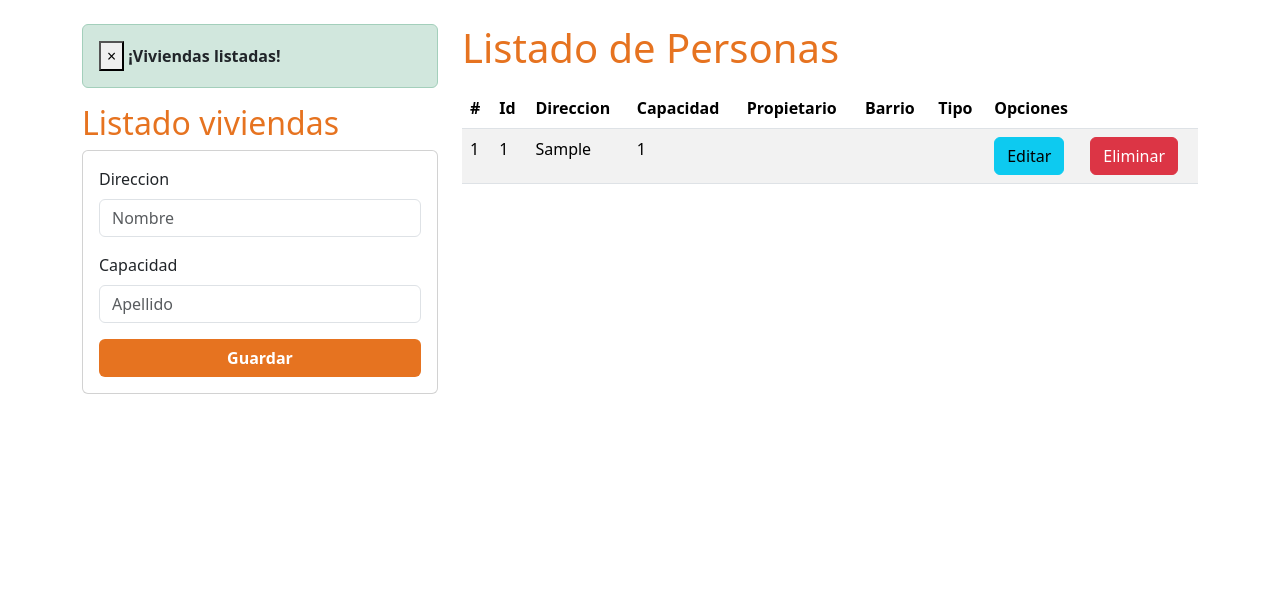
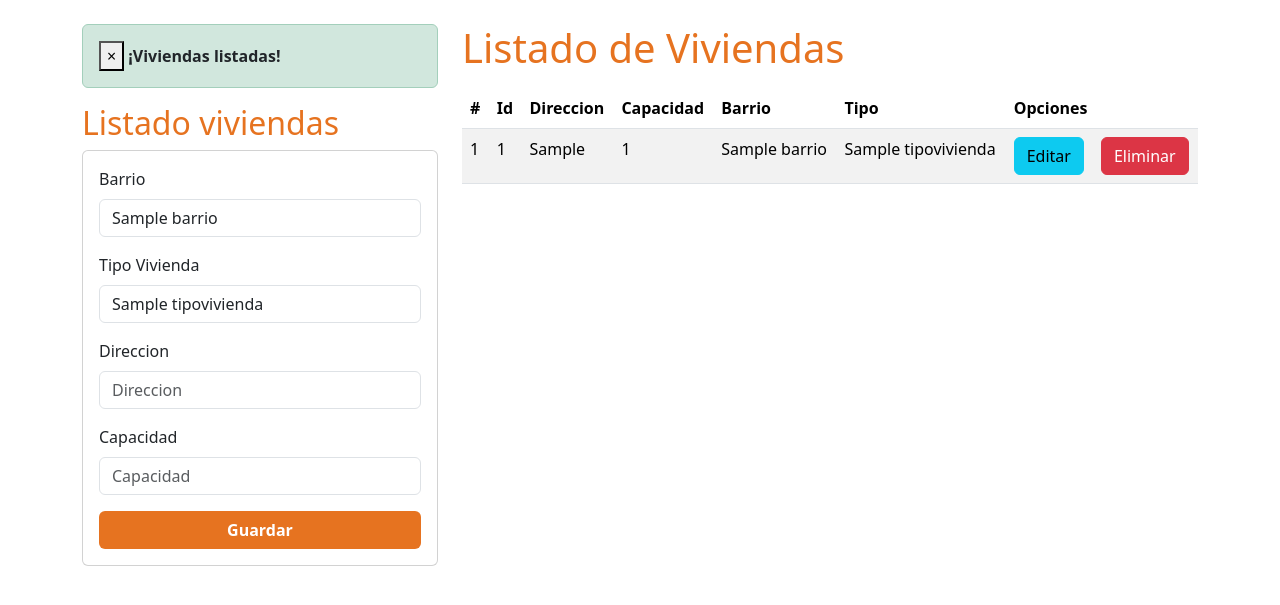
Before and after one commit to Ingesoft-II-IdioMind/Lab0-BasesDeDatos, a Django app: page /gestionViviendas/ in a window 1280 px wide. Shown: the part 56-661 px from the top of the page. Run offline with Django 5.2, Linux system fonts and the light colour scheme; tables that the repository leaves empty hold one stand-in row (values such as "Sample post").

Commit message:
viviendas crud complete -foreigh personas

```diff
--- a/Vivienda/models.py
+++ b/Vivienda/models.py
@@ -1,21 +1,17 @@
 from django.db import models
+from Barrio.models import Barrio
+# Create your models here.
 
-# Create your models here.
+class TipoVivienda(models.Model):
+    idTipoVivienda = models.AutoField(primary_key=True)
+    nombre = models.CharField(max_length=45,null=True,blank=True)
+
+
 
 class Vivienda(models.Model):
     idVivienda = models.AutoField(primary_key=True)
-    direccion = models.CharField(max_length=45)
+    #idPropietario = models.ForeignKey(Persona,null=True,blank=True)
+    idBarrio = models.ForeignKey(Barrio,null=True,blank=True,on_delete=models.DO_NOTHING)
+    idTipo_vivienda = models.ForeignKey(TipoVivienda,null=True,blank=True,on_delete=models.DO_NOTHING)
+    direccion = models.CharField(max_length=45,null=True,blank=True)
     capacidad = models.IntegerField()
-
-    def __str__(self):
-        return self.direccion
-
-
-
-class TipoVivienda(models.Model):
-    idTipoVivienda = models.AutoField(primary_key=True)
-    nombre = models.CharField(max_length=45)
-    poblacion = models.IntegerField()
-
-    def __str__(self):
-        return self.direccion
--- a/Vivienda/urls.py
+++ b/Vivienda/urls.py
@@ -3,8 +3,8 @@ from django.urls import path
 
 urlpatterns = [
     path('gestionViviendas/', views.gestionViviendas),
-    path('gestionViviendas/registrarVivienda/', views.registrarVivienda),
-    path('gestionViviendas/edicionVivienda/<idVivienda>', views.edicionVivienda),
-    path('gestionViviendas/editarVivienda/', views.editarVivienda),
-    path('gestionViviendas/eliminarVivienda/<idVivienda>', views.eliminarVivienda),
+    path('registrarVivienda/', views.registrarVivienda),
+    path('edicionVivienda/<int:idVivienda>/', views.edicionVivienda),
+    path('editarVivienda/<int:idVivienda>/', views.editarVivienda),
+    path('eliminarVivienda/<int:idVivienda>/', views.eliminarVivienda),
 ]
--- a/Vivienda/views.py
+++ b/Vivienda/views.py
@@ -1,39 +1,85 @@
 from django.shortcuts import render, redirect
-from .models import Vivienda
+from django.core.exceptions import ObjectDoesNotExist
+from .models import Vivienda,TipoVivienda
+from Barrio.models import Barrio
 from django.contrib import messages
 # Create your views here.
 def gestionViviendas(request):
     viviendas = Vivienda.objects.all()
+    barrios = Barrio.objects.all()
+    tipoviviendas = TipoVivienda.objects.all()
     messages.success(request, '¡Viviendas listadas!')
-    return render(request, 'gestionViviendas.html',{'viviendas':viviendas})
+    return render(request, 'gestionViviendas.html',{'viviendas':viviendas,'barrios':barrios,'tipoviviendas':tipoviviendas})
 
 def registrarVivienda(request):
-    direccion = request.POST['txtDireccion']
- #   capacidad = request.POST['txtCapacidad']
- #   persona = Persona.objects.create(
- #       direccion=direccion, capacidad=capacidad)
- #   messages.success(request, '¡Vivienda registrado!')
- #   return redirect('/gestionViviendas')
+    idBarrio = request.POST.get('txtidBarrio')
+    idtipovivienda = request.POST.get('txtidTipovivienda')
+    direccion = request.POST.get('txtDireccion')
+    capacidad = request.POST.get('txtCapacidad')
 
-def edicionVivienda(request, codigo):
- #   persona = Vivienda.objects.get(codigo=codigo)
- #   return render(request, "edicionVivienda.html", {"persona": persona})
-    pass
+    tipovivienda = None
+    barrio = None
 
-def editarVivienda(request):
-    idVivienda = request.POST['txtCodigo']
-    nombre = request.POST['txtNombre']
-    creditos = request.POST['numCreditos']
-  #  persona = Vivienda.objects.get(idVivienda=idVivienda)
-  #  persona.nombre = nombre
-  #  persona.creditos = creditos
-  #  persona.save()
+    try:
+        tipovivienda = TipoVivienda.objects.get(idTipoVivienda=idtipovivienda)
+    except  ObjectDoesNotExist:
+        pass
+    try:
+        barrio = Barrio.objects.get(idBarrio=idBarrio)
+    except  ObjectDoesNotExist:
+        pass
+
+    vivienda = Vivienda.objects.create(
+        idBarrio=barrio,
+        idTipo_vivienda=tipovivienda,
+        direccion=direccion,
+        capacidad=capacidad,
+    )
+    vivienda.save()
+
+    messages.success(request, '¡Vivienda registrada!')
+    return redirect('/gestionViviendas')
+
+
+def edicionVivienda(request, idVivienda):
+    viviendas = Vivienda.objects.get(idVivienda=idVivienda)
+    barrios = Barrio.objects.all()
+    tipoviviendas = TipoVivienda.objects.all()
+    messages.success(request, '¡Viviendas listadas!')
+    return render(request, 'edicionVivienda.html',{'viviendas':viviendas,'barrios':barrios,'tipoviviendas':tipoviviendas})
+
+
+def editarVivienda(request,idVivienda):
+    idBarrio = request.POST.get('txtidBarrio')
+    idtipovivienda = request.POST.get('txtidTipovivienda')
+    direccion = request.POST.get('txtDireccion')
+    capacidad = request.POST.get('txtCapacidad')
+
+    tipovivienda = None
+    barrio = None
+
+    try:
+        tipovivienda = TipoVivienda.objects.get(idTipoVivienda=idtipovivienda)
+    except  ObjectDoesNotExist:
+        pass
+    try:
+        barrio = Barrio.objects.get(idBarrio=idBarrio)
+    except  ObjectDoesNotExist:
+        pass
+
+
+    vivienda = Vivienda.objects.get(idVivienda=idVivienda)
+    vivienda.idBarrio = barrio
+    vivienda.idTipo_vivienda = tipovivienda
+    vivienda.direccion = direccion
+    vivienda.capacidad = capacidad
+    vivienda.save()
     messages.success(request, '¡Vivienda actualizado!')
-    return redirect('/')
+    return redirect('/gestionViviendas')
 
 def eliminarVivienda(request, idVivienda):
-   # persona = Vivienda.objects.get(idVivienda=idVivienda)
-   # persona.delete()
+    vivienda = Vivienda.objects.get(idVivienda=idVivienda)
+    vivienda.delete()
     messages.success(request, '¡Vivienda eliminado!')
 
-    return redirect('/')
+    return redirect('/gestionViviendas')
--- a/templates/gestionViviendas.html
+++ b/templates/gestionViviendas.html
@@ -15,14 +15,33 @@
         <div class="card">
             <div class="card-body">
                 <form action="/registrarVivienda/" method="POST" class="">{% csrf_token %}
+
                     <div class="form-group mb-3">
-                        <label for="exampleInputEmail1" class="form-label">Direccion</label>
-                        <input type="text" id="txtNombre" name="txtNombre" class="form-control" placeholder="Nombre"
+                        <label class="form-label">Barrio</label>
+                        <select id="txtidBarrio" name="txtidBarrio" class="form-control">
+                            {% for d in barrios %}
+                                <option value="{{ d.idBarrio}}">{{d.nombreBarrio}}</option>
+                            {% endfor %}
+                        </select>
+                      </div>
+
+                      <div class="form-group mb-3">
+                        <label class="form-label">Tipo Vivienda</label>
+                        <select id="txtidTipovivienda" name="txtidTipovivienda" class="form-control">
+                            {% for d in tipoviviendas %}
+                                <option value="{{ d.idTipoVivienda}}">{{d.nombre}}</option>
+                            {% endfor %}
+                        </select>
+                      </div>
+
+                    <div class="form-group mb-3">
+                        <label class="form-label">Direccion</label>
+                        <input type="text" id="txtDireccion" name="txtDireccion" class="form-control" placeholder="Direccion "
                             maxlength="50" required>
                     </div>
                     <div class="form-group mb-3">
-                        <label for="exampleInputEmail1" class="form-label">Capacidad</label>
-                        <input type="text" id="txtApellido" name="txtApellido" class="form-control" placeholder="Apellido"
+                        <label class="form-label">Capacidad</label>
+                        <input type="text" id="txtCapacidad" name="txtCapacidad" class="form-control" placeholder="Capacidad"
                             maxlength="50">
                     </div>
                     <div class="d-grid gap-2">
@@ -33,7 +52,7 @@
         </div>
     </div>
     <div class="col-sm-12 col-md-6 col-lg-8 col-xl-8">
-        <h1 style="color: #E67320">Listado de Personas</h1>
+        <h1 style="color: #E67320">Listado de Viviendas</h1>
         <div class="table-responsive py-2">
             <table class="table table-striped">
                 <thead>
@@ -42,7 +61,6 @@
                         <th>Id</th>
                         <th>Direccion</th>
                         <th>Capacidad</th>
-                        <th>Propietario</th>
                         <th>Barrio</th>
                         <th>Tipo</th>
                         <th colspan="2">Opciones</th>
@@ -55,11 +73,10 @@
                         <td>{{v.idVivienda}}</td>
                         <td>{{v.direccion}}</td>
                         <td>{{v.capacidad}}</td>
-                        <td>{{v.propietario}}</td>
-                        <td>{{v.barrio}}</td>
-                        <td>{{v.tipoVivienda}}</td>
-                        <td><a href="edicionPersona/{{v.idVivienda}}" class="btn btn-info">Editar</a></td>
-                        <td><a href="eliminarPersona/{{v.idVivienda}}" class="btn btn-danger btnEliminacion">Eliminar</a></td>
+                        <td>{{v.idBarrio.nombreBarrio}}</td>
+                        <td>{{v.idTipo_vivienda.nombre}}</td>
+                        <td><a href="/edicionVivienda/{{v.idVivienda}}/" class="btn btn-info">Editar</a></td>
+                        <td><a href="/eliminarVivienda/{{v.idVivienda}}/" class="btn btn-danger btnEliminacion">Eliminar</a></td>
                     </tr>
                     {% endfor %}
                 </tbody>
```
Also changed, not shown: templates/edicionVivienda.html (+30 -13 lines), Persona/migrations/0002_tipovivienda_vivienda_persona_idvivienda.py (added), Persona/migrations/0003_delete_tipovivienda_remove_persona_idvivienda_and_more.py (added), Vivienda/migrations/0002_remove_tipovivienda_poblacion_vivienda_idbarrio_and_more.py (added).
